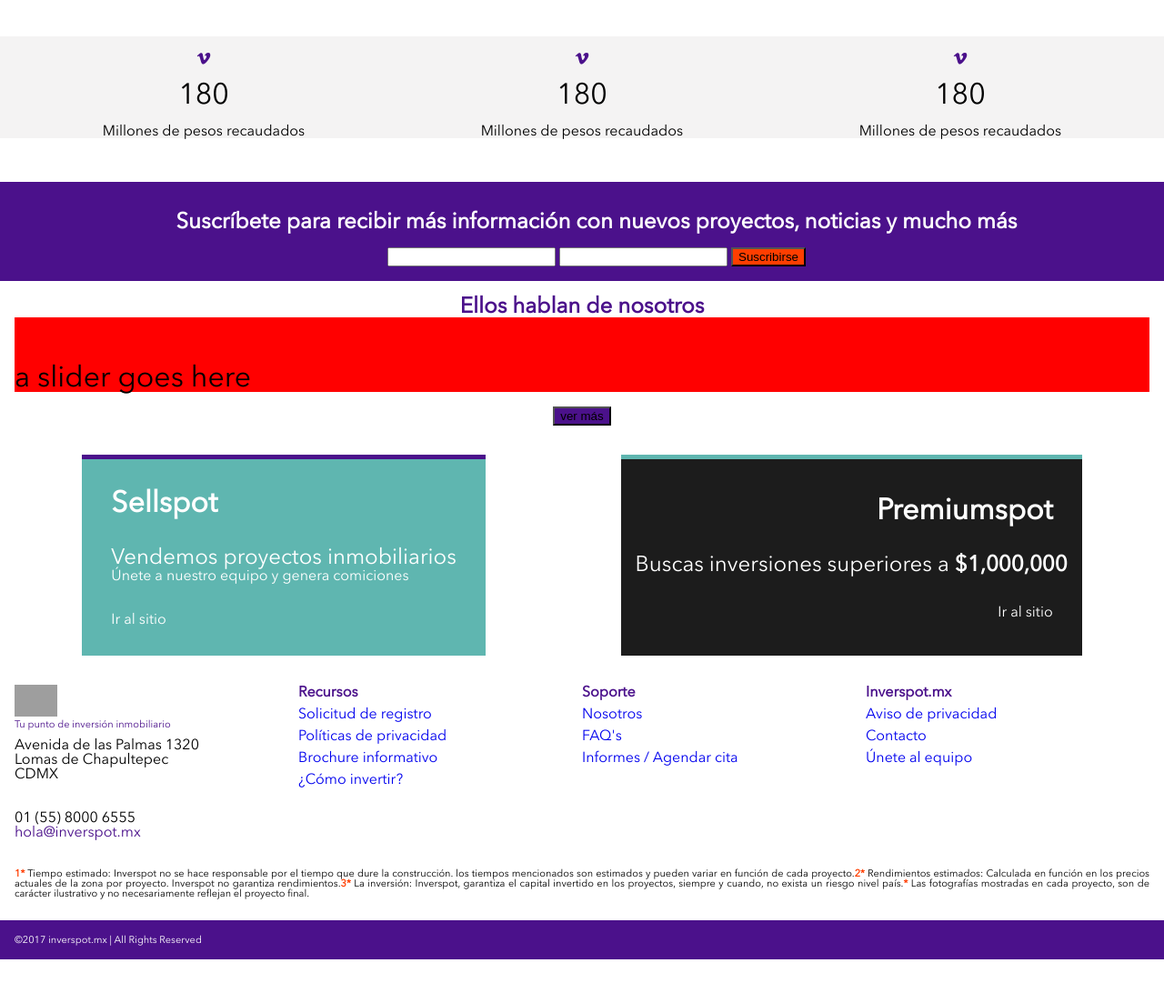
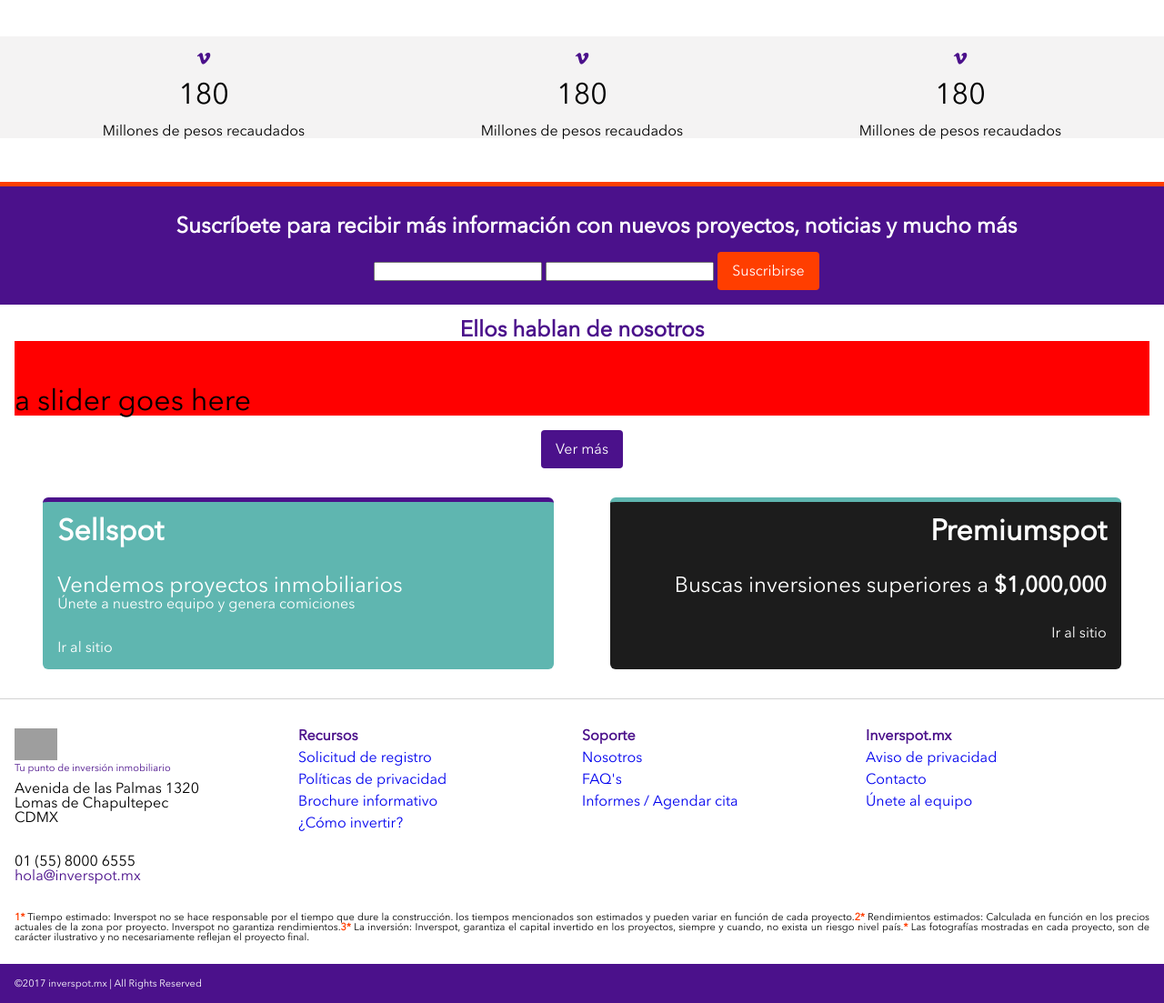
Before and after one commit to jeov10/inve, a PHP site: page / in a window 1280 px wide. Shown: the part 550-1653 px from the top of the page at 91% size. Before the commit the page ends 1605 px from the top, so only its background shows below. Run offline with PHP 8.4, Linux system fonts and the light colour scheme; some web fonts are replaced; grey boxes are pictures that could not be loaded.

Commit message:
style to spot box

```diff
--- a/index.html
+++ b/index.html
@@ -136,7 +136,7 @@
         </div>
       </div>
     </section>
-    <section class="u-bg-primary u-bt-accent-lg">
+    <section class="u-bg-primary u-bt-accent-lg top-border form__container_border">
       <div class="form__container">
         <div class="box__description">
           <h2 class="u-color-light u-fw-bold">Suscríbete para recibir más información con nuevos proyectos, noticias y mucho más</h2>
@@ -145,7 +145,7 @@
           <form action="" class="inline-form">
             <input type="text" class="inline-form__input text-input u-border-radius">
             <input type="text" class="inline-form__input text-input u-border-radius">
-            <button class="inline-form__button button u-bg-accent u-border-radius">Suscribirse</button>
+            <button class="u-bg-accent button-radius"><h3><a href="#" class="link-item u-color-light">Suscribirse</a></h3></button>
           </form>
         </div>
       </div>
@@ -158,12 +158,12 @@
         <h1>a slider goes here </h1>
       </div>
       <div class="box__description">
-        <button type="button" name="button" class="u-bg-primary">ver más</button>
+        <button type="button" name="button" class="u-bg-primary button-radius"><h3><a href="#" class="link-item u-color-light">Ver más</a></h3></button>
       </div>
     </section>
     <section class="container">
       <div class="box-spot">
-        <div class="box-spot__spot-info target__top-border_primary u-bg-blue">
+        <div class="box-spot__container top-border target__top-border_primary u-bg-blue">
           <div class="box-spot__spot-info">
             <h1 class="u-fw-bold u-color-light">Sellspot</h1>
           </div>
@@ -175,11 +175,11 @@
             <h3><a href="#" class="link-item u-color-light">Ir al sitio</a></h3>
           </div>
         </div>
-        <div class="box-spot__spot-info target__top-border_blue u-bg-dark-gray">
+        <div class="box-spot__container top-border target__top-border_blue u-bg-dark-gray">
           <div class="box-spot__spot-info">
             <h1 class="u-fw-bold u-color-light text-aling-right">Premiumspot</h1>
           </div>
-          <div class=" u-color-light">
+          <div class="box-spot__spot-info u-color-light">
             <h2 class="text-aling-right">Buscas inversiones superiores a <span class="u-fw-bold">$1,000,000</span></h2>
           </div>
           <div class="box-spot__spot-info">
@@ -188,10 +188,9 @@
         </div>
       </div>
     </section>
-
-    <footer>
+    <footer class="footer__top-border footer__padding-top">
       <div class="container">
-        <div class="footer top-border">
+        <div class="footer">
           <div class="brand-sitemap">
             <div class="brand-sitemap__item">
               <div class="brand-image">
--- a/style.css
+++ b/style.css
@@ -217,8 +217,8 @@ h5 {
 }
 
 .box-spot__container {
-  width: 45%
-  padding: 1rem;
+  width: 45%;
+  border-radius: 6px;
 }
 
 .box-spot__spot-info {
@@ -243,16 +243,33 @@ h5 {
   padding: 1rem;
 }
 
-.target__top-border_primary {
+
+
+.top-border {
   border-top: 5px;
   border-style: solid;
+}
+
+.target__top-border_primary {
   border-color: var(--color-primary);
 }
 
 .target__top-border_blue {
-  border-top: 5px;
+  border-color: var(--color-blue);
+}
+
+.form__container_border{
+  border-color: var(--color-accent);
+}
+
+.footer__top-border {
+  border-top: 1px;
   border-style: solid;
-  border-color: var(--color-blue);
+  border-color: lightgray;
+}
+
+.footer__padding-top {
+  padding-top: 2rem;
 }
 
 .target__box {
@@ -267,10 +284,6 @@ h5 {
 .bottom-bar__p_-margin {
   margin-top: 1rem;
   margin-bottom: 1rem;
-}
-
-.top-border {
-  border-style: solid;
 }
 
 .footer {
@@ -305,3 +318,14 @@ h5 {
 .text-aling-right {
   text-align: right;
 }
+
+
+.button-radius {
+  border-radius: 4px;
+  border: none;
+  text-align: center;
+  text-decoration: none;
+  display: inline-block;
+  padding: 10px 16px;
+  font-family: 'Avenirnext';
+}
```
